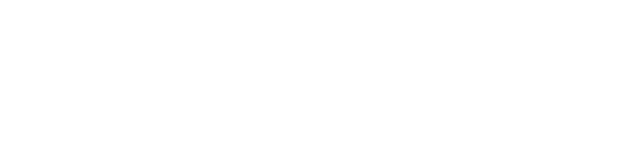
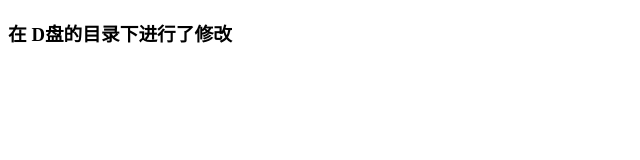
Before and after one commit to RunToGet/su-app, a plain HTML site: page src/index.html in a window 1280 px wide. Shown: the whole page, without its empty margins (0-640 px from the left). Drawn offline with Linux system fonts and the light colour scheme.

```diff
--- a/src/index.html
+++ b/src/index.html
@@ -4,6 +4,6 @@
 	<title>su app</title>
 </head>
 <body>
-
+	<h3>在 D盘的目录下进行了修改</h3>
 </body>
 </html>
```
